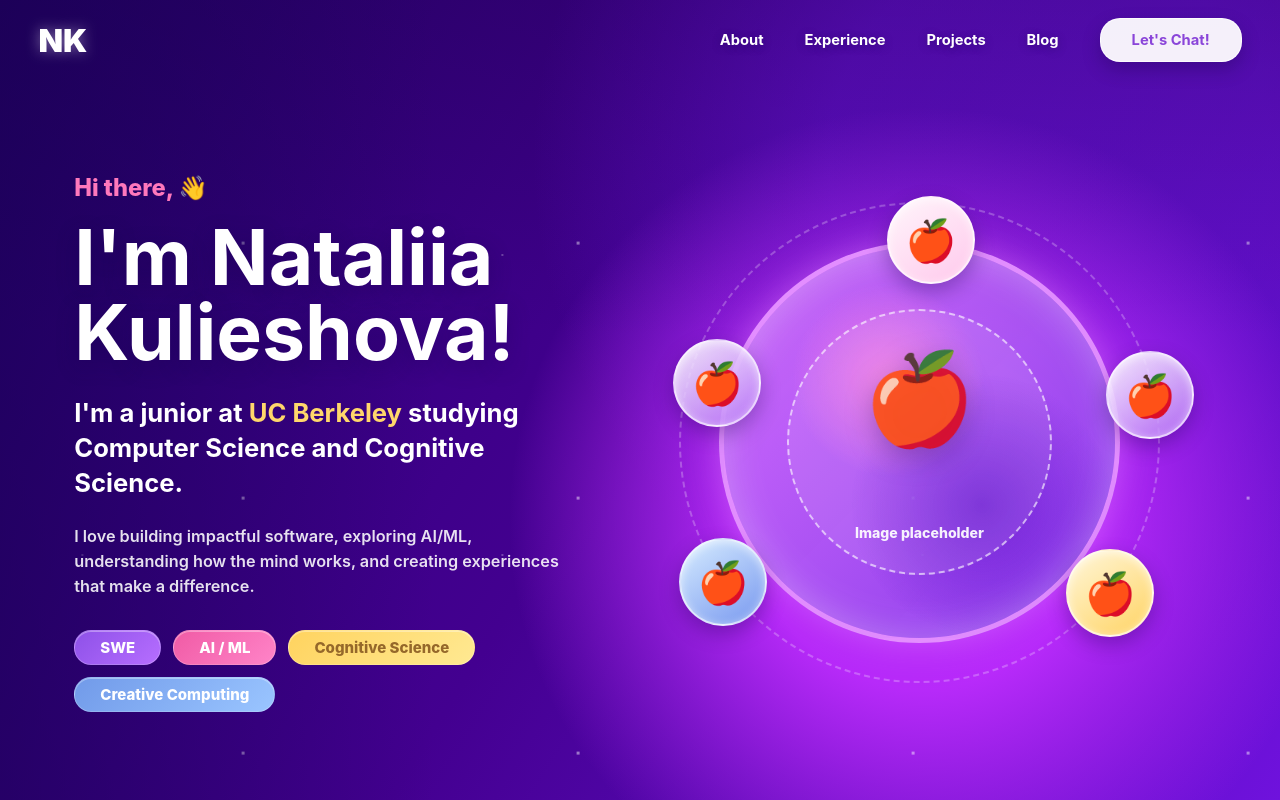
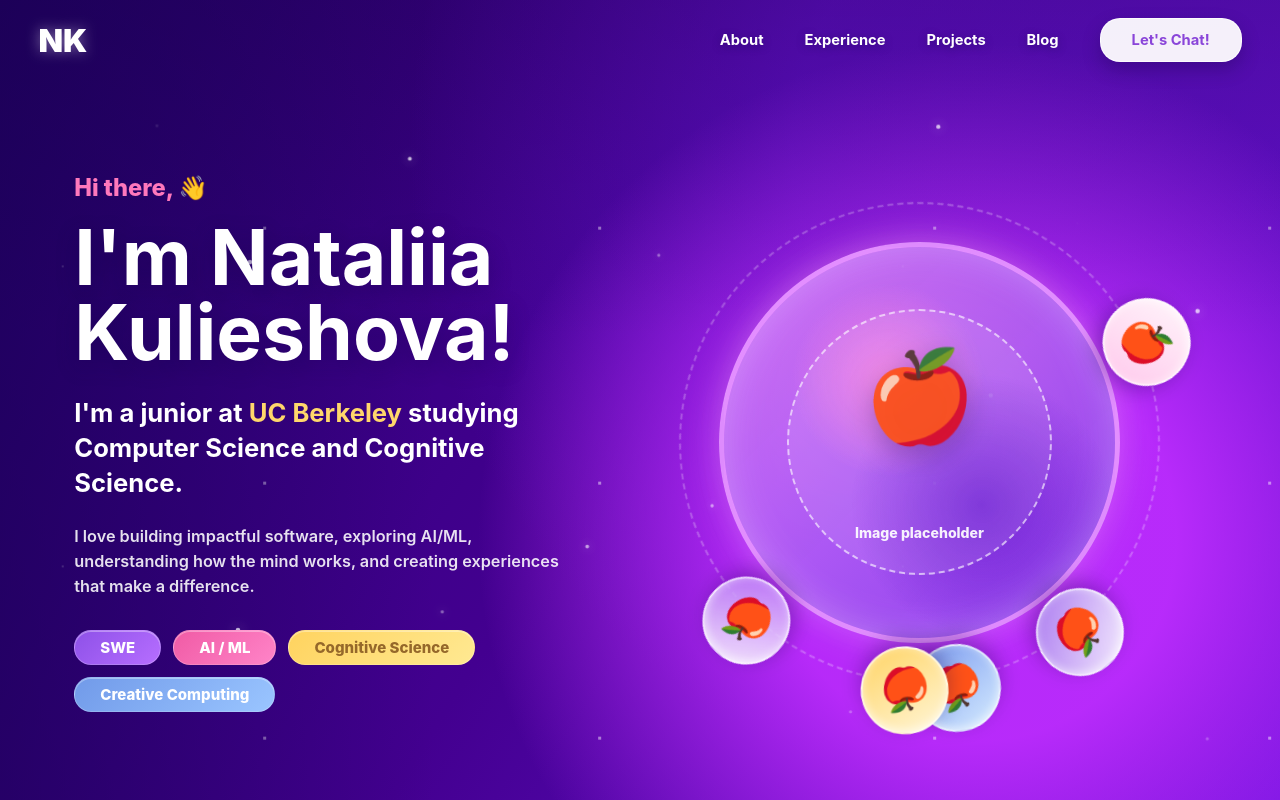
Before and after one commit to Kulieshova/kulieshova.github.io, a React (Vite) app: page / in a window 1280 px wide. Built offline with nearby package versions, Linux system fonts and the light colour scheme.

Commit message:
add animations to hero section

```diff
--- a/src/main.tsx
+++ b/src/main.tsx
@@ -1,4 +1,5 @@
 import { StrictMode } from "react";
+import type { CSSProperties } from "react";
 import { createRoot } from "react-dom/client";
 import "./styles.css";
 
@@ -10,7 +11,9 @@ type Skill = {
 type OrbitIcon = {
   icon: string;
   label: string;
-  className: string;
+  tone: string;
+  angle: string;
+  duration: string;
 };
 
 const skills: Skill[] = [
@@ -21,16 +24,24 @@ const skills: Skill[] = [
 ];
 
 const orbitIcons: OrbitIcon[] = [
-  { icon: "🍎", label: "Cognitive science", className: "orbit-top" },
-  { icon: "🍎", label: "AI projects", className: "orbit-left" },
-  { icon: "🍎", label: "Code", className: "orbit-right" },
-  { icon: "🍎", label: "Developer tools", className: "orbit-bottom-left" },
-  { icon: "🍎", label: "Creative ideas", className: "orbit-bottom-right" },
+  { icon: "🍎", label: "Cognitive science", tone: "orbit-pink", angle: "8deg", duration: "34s" },
+  { icon: "🍎", label: "AI projects", tone: "orbit-lilac", angle: "276deg", duration: "38s" },
+  { icon: "🍎", label: "Code", tone: "orbit-violet", angle: "78deg", duration: "32s" },
+  { icon: "🍎", label: "Developer tools", tone: "orbit-blue", angle: "226deg", duration: "36s" },
+  { icon: "🍎", label: "Creative ideas", tone: "orbit-yellow", angle: "134deg", duration: "40s" },
 ];
+
+const particles = Array.from({ length: 16 }, (_, index) => index);
 
 function App() {
   return (
     <main className="hero-shell">
+      <div className="particle-field" aria-hidden="true">
+        {particles.map((particle) => (
+          <span key={particle} />
+        ))}
+      </div>
+
       <nav className="nav" aria-label="Primary navigation">
         <a className="brand" href="#top" aria-label="Nataliia Kulieshova home">
           NK
@@ -80,8 +91,19 @@ function App() {
             </div>
           </div>
           {orbitIcons.map((item) => (
-            <div className={`orbit-icon ${item.className}`} key={item.label}>
-              <span aria-hidden="true">{item.icon}</span>
+            <div
+              className="orbit-track"
+              key={item.label}
+              style={
+                {
+                  "--orbit-angle": item.angle,
+                  "--orbit-duration": item.duration,
+                } as CSSProperties
+              }
+            >
+              <div className={`orbit-icon ${item.tone}`}>
+                <span aria-hidden="true">{item.icon}</span>
+              </div>
               <span className="sr-only">{item.label}</span>
             </div>
           ))}
--- a/src/styles.css
+++ b/src/styles.css
@@ -41,6 +41,8 @@ a {
     radial-gradient(circle at 72% 65%, rgba(191, 45, 255, 0.92) 0 16%, transparent 39%),
     radial-gradient(circle at 82% 20%, rgba(97, 16, 203, 0.78) 0 18%, transparent 42%),
     linear-gradient(122deg, #25006c 0%, #430090 50%, #6f12dd 100%);
+  background-size: 120% 120%, 130% 130%, 100% 100%;
+  animation: gradientDrift 16s ease-in-out infinite alternate;
 }
 
 .hero-shell::before,
@@ -62,12 +64,127 @@ a {
   background-size:
     335px 255px,
     420px 300px;
+  animation: starDrift 24s linear infinite;
 }
 
 .hero-shell::after {
   background:
     linear-gradient(90deg, rgba(23, 0, 80, 0.52), transparent 34%),
     linear-gradient(180deg, rgba(24, 0, 58, 0.22), transparent 42%);
+}
+
+.particle-field {
+  position: absolute;
+  inset: 0;
+  z-index: 1;
+  pointer-events: none;
+}
+
+.particle-field span {
+  position: absolute;
+  width: 4px;
+  aspect-ratio: 1;
+  border-radius: 999px;
+  background: rgba(255, 255, 255, 0.78);
+  box-shadow: 0 0 12px rgba(255, 255, 255, 0.75);
+  opacity: 0;
+  animation: particleFloat 9s ease-in-out infinite;
+}
+
+.particle-field span:nth-child(1) {
+  top: 21%;
+  left: 31%;
+  animation-delay: -1s;
+}
+
+.particle-field span:nth-child(2) {
+  top: 58%;
+  left: 4%;
+  animation-delay: -3.4s;
+}
+
+.particle-field span:nth-child(3) {
+  top: 69%;
+  left: 45%;
+  animation-delay: -5.8s;
+}
+
+.particle-field span:nth-child(4) {
+  top: 31%;
+  left: 51%;
+  animation-delay: -2.1s;
+}
+
+.particle-field span:nth-child(5) {
+  top: 18%;
+  left: 72%;
+  animation-delay: -6.6s;
+}
+
+.particle-field span:nth-child(6) {
+  top: 74%;
+  left: 87%;
+  animation-delay: -4.2s;
+}
+
+.particle-field span:nth-child(7) {
+  top: 42%;
+  left: 92%;
+  animation-delay: -7.5s;
+}
+
+.particle-field span:nth-child(8) {
+  top: 82%;
+  left: 17%;
+  animation-delay: -8.1s;
+}
+
+.particle-field span:nth-child(9) {
+  top: 14%;
+  left: 12%;
+  animation-delay: -2.8s;
+}
+
+.particle-field span:nth-child(10) {
+  top: 88%;
+  left: 66%;
+  animation-delay: -4.9s;
+}
+
+.particle-field span:nth-child(11) {
+  top: 52%;
+  left: 76%;
+  animation-delay: -6.9s;
+}
+
+.particle-field span:nth-child(12) {
+  top: 63%;
+  left: 55%;
+  animation-delay: -1.7s;
+}
+
+.particle-field span:nth-child(13) {
+  top: 26%;
+  left: 84%;
+  animation-delay: -3.9s;
+}
+
+.particle-field span:nth-child(14) {
+  top: 76%;
+  left: 34%;
+  animation-delay: -5.2s;
+}
+
+.particle-field span:nth-child(15) {
+  top: 36%;
+  left: 18%;
+  animation-delay: -7.9s;
+}
+
+.particle-field span:nth-child(16) {
+  top: 91%;
+  left: 94%;
+  animation-delay: -2.4s;
 }
 
 .nav,
@@ -213,11 +330,25 @@ h1 {
   justify-self: center;
 }
 
+.portrait-stage::before {
+  position: absolute;
+  inset: 18%;
+  border-radius: 999px;
+  background:
+    radial-gradient(circle, rgba(255, 255, 255, 0.2), transparent 58%),
+    conic-gradient(from 90deg, rgba(255, 129, 217, 0.48), rgba(135, 180, 255, 0.2), rgba(255, 214, 111, 0.4), rgba(255, 129, 217, 0.48));
+  content: "";
+  filter: blur(18px);
+  opacity: 0.78;
+  animation: auraPulse 7s ease-in-out infinite;
+}
+
 .orbit-ring {
   position: absolute;
   inset: 8%;
   border: 2px dashed rgba(255, 255, 255, 0.25);
   border-radius: 999px;
+  animation: ringSpin 52s linear infinite;
 }
 
 .portrait-frame {
@@ -255,6 +386,7 @@ h1 {
 .placeholder-emoji {
   font-size: clamp(3.4rem, 7vw, 5.8rem);
   filter: drop-shadow(0 8px 14px rgba(30, 0, 80, 0.35));
+  animation: placeholderBob 4.5s ease-in-out infinite;
 }
 
 .placeholder-text {
@@ -264,8 +396,23 @@ h1 {
   line-height: 1.25;
 }
 
+.orbit-track {
+  position: absolute;
+  inset: 8%;
+  z-index: 2;
+  border-radius: 999px;
+  transform: rotate(var(--orbit-angle));
+  animation: orbitSpin var(--orbit-duration) linear infinite;
+}
+
+.orbit-track:nth-of-type(even) {
+  animation-direction: reverse;
+}
+
 .orbit-icon {
   position: absolute;
+  top: 0;
+  left: 50%;
   z-index: 2;
   display: grid;
   place-items: center;
@@ -278,34 +425,33 @@ h1 {
     0 8px 20px rgba(28, 0, 80, 0.32),
     inset 0 2px 8px rgba(255, 255, 255, 0.58);
   font-size: clamp(2rem, 3.2vw, 2.8rem);
+  transform: translate(-50%, -50%);
+  animation: iconBob 3.8s ease-in-out infinite;
 }
 
-.orbit-top {
-  top: 7%;
-  left: 52%;
-  transform: translateX(-50%);
+.orbit-icon span {
+  display: block;
+  animation: appleTwirl 6s ease-in-out infinite;
+  transform-origin: 50% 58%;
+}
+
+.orbit-pink {
   background: linear-gradient(145deg, #fff6fb, #ffc8ec);
 }
 
-.orbit-left {
-  top: 32%;
-  left: 7%;
+.orbit-lilac {
+  background: linear-gradient(145deg, rgba(255, 255, 255, 0.9), rgba(180, 114, 245, 0.84));
 }
 
-.orbit-right {
-  top: 34%;
-  right: 2%;
+.orbit-violet {
+  background: linear-gradient(145deg, #f7efff, #a876ef);
 }
 
-.orbit-bottom-left {
-  bottom: 18%;
-  left: 8%;
+.orbit-blue {
   background: linear-gradient(145deg, #d7edff, #7797ef);
 }
 
-.orbit-bottom-right {
-  right: 9%;
-  bottom: 16%;
+.orbit-yellow {
   background: linear-gradient(145deg, #fff7db, #ffd362);
 }
 
@@ -318,6 +464,115 @@ h1 {
   clip: rect(0, 0, 0, 0);
   white-space: nowrap;
   border: 0;
+}
+
+@keyframes gradientDrift {
+  from {
+    background-position:
+      48% 52%,
+      70% 22%,
+      center;
+  }
+
+  to {
+    background-position:
+      64% 58%,
+      86% 30%,
+      center;
+  }
+}
+
+@keyframes starDrift {
+  from {
+    background-position:
+      8% 68%,
+      34% 21%;
+  }
+
+  to {
+    background-position:
+      18% 56%,
+      24% 31%;
+  }
+}
+
+@keyframes particleFloat {
+  0%,
+  100% {
+    opacity: 0;
+    transform: translate3d(0, 14px, 0) scale(0.7);
+  }
+
+  35%,
+  70% {
+    opacity: 0.92;
+  }
+
+  50% {
+    transform: translate3d(18px, -28px, 0) scale(1.15);
+  }
+}
+
+@keyframes auraPulse {
+  0%,
+  100% {
+    opacity: 0.54;
+    transform: scale(0.96) rotate(0deg);
+  }
+
+  50% {
+    opacity: 0.84;
+    transform: scale(1.08) rotate(18deg);
+  }
+}
+
+@keyframes ringSpin {
+  to {
+    transform: rotate(360deg);
+  }
+}
+
+@keyframes orbitSpin {
+  from {
+    transform: rotate(var(--orbit-angle));
+  }
+
+  to {
+    transform: rotate(calc(var(--orbit-angle) + 360deg));
+  }
+}
+
+@keyframes iconBob {
+  0%,
+  100% {
+    translate: 0 0;
+  }
+
+  50% {
+    translate: 0 -8px;
+  }
+}
+
+@keyframes appleTwirl {
+  0%,
+  100% {
+    transform: rotate(-8deg) scale(1);
+  }
+
+  50% {
+    transform: rotate(12deg) scale(1.08);
+  }
+}
+
+@keyframes placeholderBob {
+  0%,
+  100% {
+    transform: translateY(0) rotate(-2deg);
+  }
+
+  50% {
+    transform: translateY(-7px) rotate(4deg);
+  }
 }
 
 @media (max-width: 900px) {
@@ -407,3 +662,14 @@ h1 {
     font-size: 1.7rem;
   }
 }
+
+@media (prefers-reduced-motion: reduce) {
+  *,
+  *::before,
+  *::after {
+    scroll-behavior: auto !important;
+    animation-duration: 0.01ms !important;
+    animation-iteration-count: 1 !important;
+    transition-duration: 0.01ms !important;
+  }
+}
```
